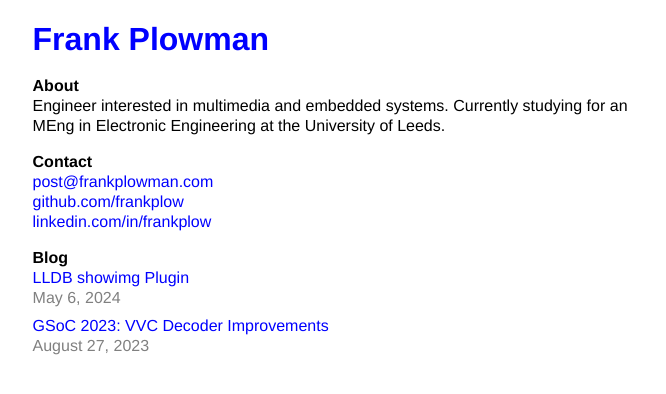
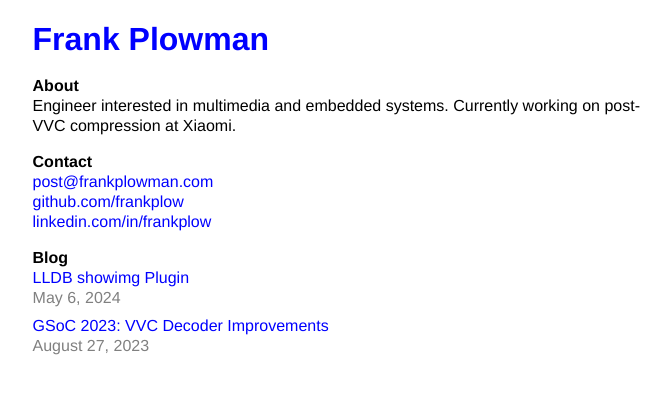
Before and after one commit to frankplow/frankplowman.com, a Next.js app: page / in a window 1280 px wide. Shown: the top 394 px of the page, without its empty margins (296-962 px from the left). Built offline with nearby package versions, Linux system fonts and the light colour scheme.

Commit message:
homepage: replace uni mention w. Xiaomi

```diff
--- a/pages/index.js
+++ b/pages/index.js
@@ -43,7 +43,7 @@ export default function Home({ allPostsData }) {
       <aside>
         <section>
           <h2>About</h2>
-          <p>Engineer interested in multimedia and embedded systems. Currently studying for an MEng in Electronic Engineering at the University of Leeds.</p>
+          <p>Engineer interested in multimedia and embedded systems. Currently working on post-VVC compression at Xiaomi.</p>
         </section>
         <section>
           <h2>Contact</h2>
```
